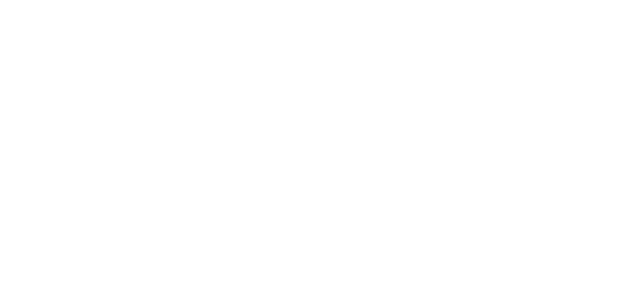
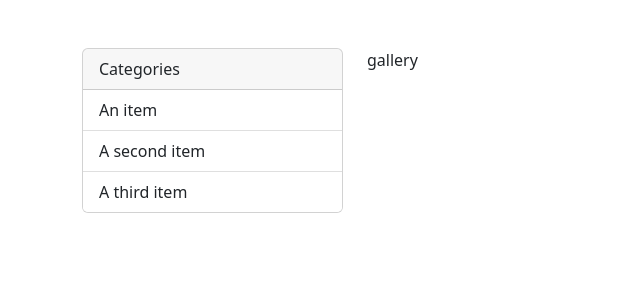
Before and after one commit to lu-dwig/Django-Gallery-App, a Django app: page / in a window 1280 px wide. Before the commit the part shown is empty. Shown: the top 300 px of the page, without its empty margins (0-640 px from the left). Run offline with Django 4.2, Linux system fonts and the light colour scheme.

Commit message:
creation of the card that contains the varieties of images

```diff
--- a/photos/templates/photos/gallery.html
+++ b/photos/templates/photos/gallery.html
@@ -5,8 +5,35 @@
     <meta http-equiv="X-UA-Compatible" content="IE=edge">
     <meta name="viewport" content="width=device-width, initial-scale=1.0">
     <title>Gallery</title>
+
+    <!-- CSS only -->
+    <link href="https://cdn.jsdelivr.net/npm/bootstrap@5.2.0-beta1/dist/css/bootstrap.min.css" rel="stylesheet" integrity="sha384-0evHe/X+R7YkIZDRvuzKMRqM+OrBnVFBL6DOitfPri4tjfHxaWutUpFmBp4vmVor" crossorigin="anonymous">
+
+    <!-- JavaScript Bundle with Popper -->
+    <script src="https://cdn.jsdelivr.net/npm/bootstrap@5.2.0-beta1/dist/js/bootstrap.bundle.min.js" integrity="sha384-pprn3073KE6tl6bjs2QrFaJGz5/SUsLqktiwsUTF55Jfv3qYSDhgCecCxMW52nD2" crossorigin="anonymous"></script>
 </head>
-<body>
+<body class="m-5" >
+
+    <div class="container">
+        <div class="row">
+            <div class="col-md-3">
+
+                <div class="card">
+                    <div class="card-header">
+                      Categories
+                    </div>
+                    <ul class="list-group list-group-flush">
+                      <li class="list-group-item">An item</li>
+                      <li class="list-group-item">A second item</li>
+                      <li class="list-group-item">A third item</li>
+                    </ul>
+                </div>
+            </div>
+            <div class="col-md-9">
+                gallery
+            </div>
+        </div>
+    </div>
 
 </body>
 </html>
```
